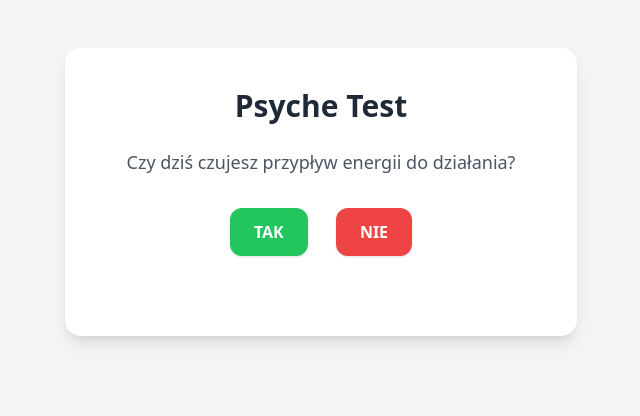
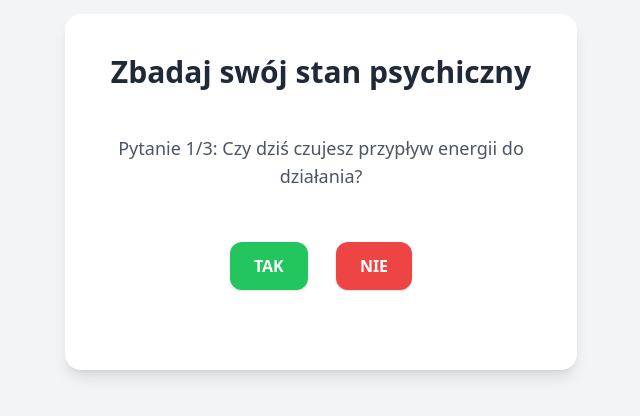
Before and after one commit to ruahhakodesh-create/psyche-test, a plain HTML site: page index.html in a window 1280 px wide. Shown: the part 208-624 px from the top of the page, without its empty margins (319-959 px from the left). Drawn offline with nearby package versions, Linux system fonts and the light colour scheme.

Commit message:
Update index.html

```diff
--- a/index.html
+++ b/index.html
@@ -2,13 +2,18 @@
 <html lang="pl">
 <head>
   <meta charset="UTF-8">
-  <title>Psyche Test</title>
+  <title>Zbadaj swój stan psychiczny</title>
   <script src="https://cdn.tailwindcss.com"></script>
 </head>
 <body class="bg-gray-100 flex items-center justify-center min-h-screen">
   <div class="bg-white shadow-lg rounded-2xl p-10 max-w-lg w-full text-center">
-    <h1 class="text-3xl font-bold text-gray-800 mb-6">Psyche Test</h1>
-    <p id="question" class="text-lg text-gray-600 mb-8"></p>
+    <h1 class="text-3xl font-bold text-gray-800 mb-6">Zbadaj swój stan psychiczny</h1>
+
+    <!-- Stałe miejsce na pytanie -->
+    <div id="questionBox" class="h-24 flex items-center justify-center mb-8">
+      <p id="question" class="text-lg text-gray-600"></p>
+    </div>
+
     <div class="space-x-6">
       <button
         class="bg-green-500 hover:bg-green-600 text-white font-semibold px-6 py-3 rounded-xl shadow"
@@ -21,6 +26,7 @@
         NIE
       </button>
     </div>
+
     <div id="result" class="mt-10 text-xl text-gray-700 font-medium"></div>
   </div>
 
@@ -36,7 +42,8 @@
 
     function showQuestion() {
       if (currentQuestion < questions.length) {
-        document.getElementById("question").innerText = questions[currentQuestion];
+        document.getElementById("question").innerText =
+          `Pytanie ${currentQuestion + 1}/${questions.length}: ${questions[currentQuestion]}`;
       } else {
         showResult();
       }
@@ -55,7 +62,7 @@
       } else {
         sentence = "Twój aktualny stan to niski poziom energii. Skup się na priorytetach i nie przeciążaj się dodatkowymi obowiązkami.";
       }
-      document.getElementById("question").innerText = "";
+      document.getElementById("questionBox").style.display = "none";
       document.querySelector("div.space-x-6").style.display = "none";
       document.getElementById("result").innerText = sentence;
     }
```
